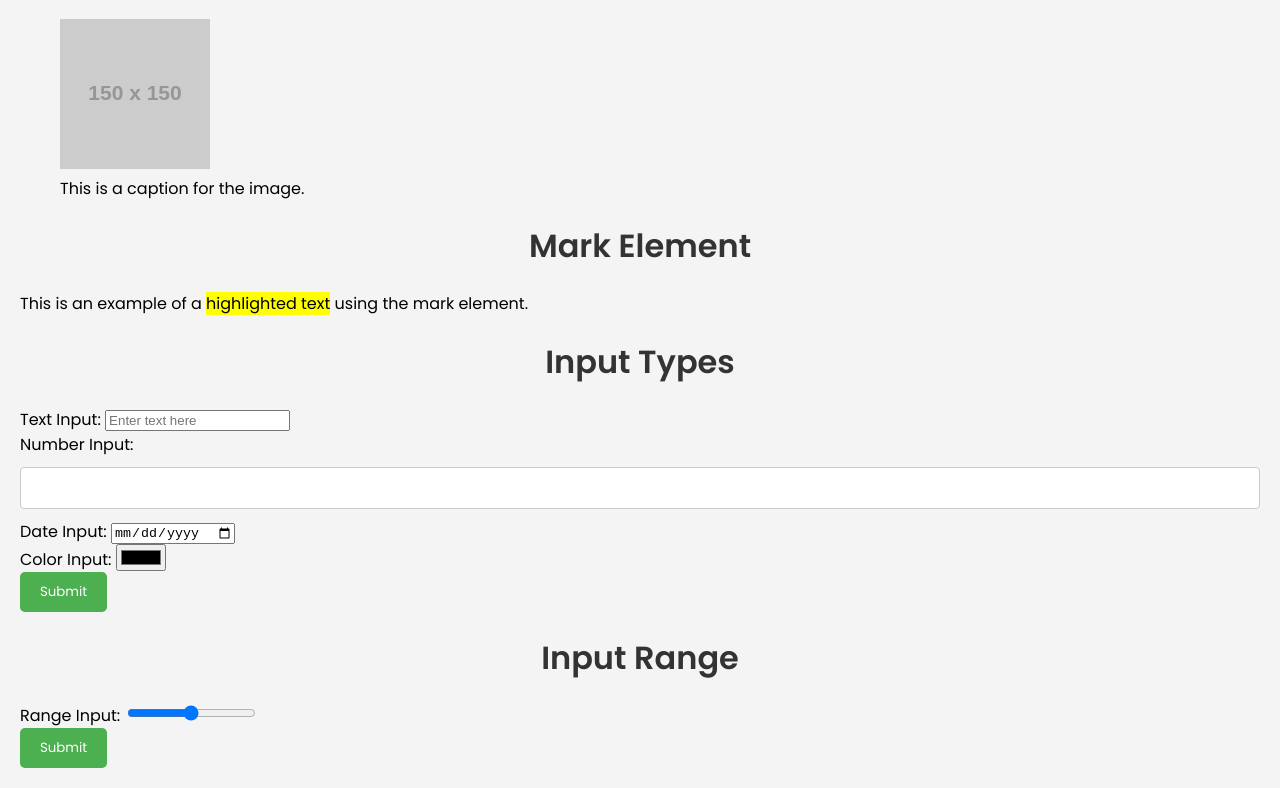
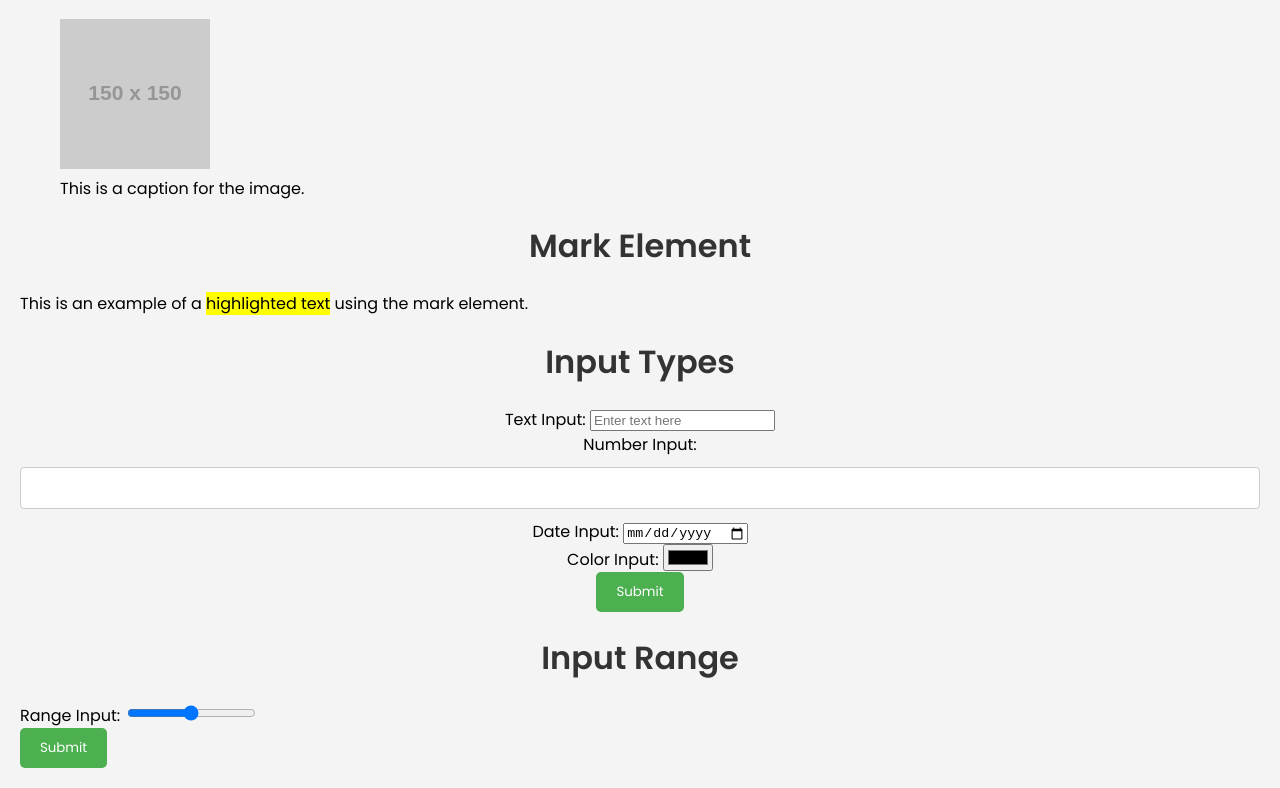
Before and after one commit to jayror0/test, a plain HTML site: page index.html in a window 1280 px wide. Shown: the part 4041-4829 px from the top of the page. Drawn offline with Linux system fonts and the light colour scheme; placeholder pictures from the web are drawn by us.

Commit message:
push in branch1

```diff
--- a/index.html
+++ b/index.html
@@ -155,7 +155,7 @@ console.log(greet('World'));</code></pre>
     <p>This is an example of a <mark>highlighted text</mark> using the mark element.</p>
 
     <h1>Input Types</h1>
-    <form>
+    <form style="text-align: center;">
         <label for="textInput">Text Input:</label>
         <input type="text" id="textInput" name="textInput" placeholder="Enter text here" />
         <br />
```
